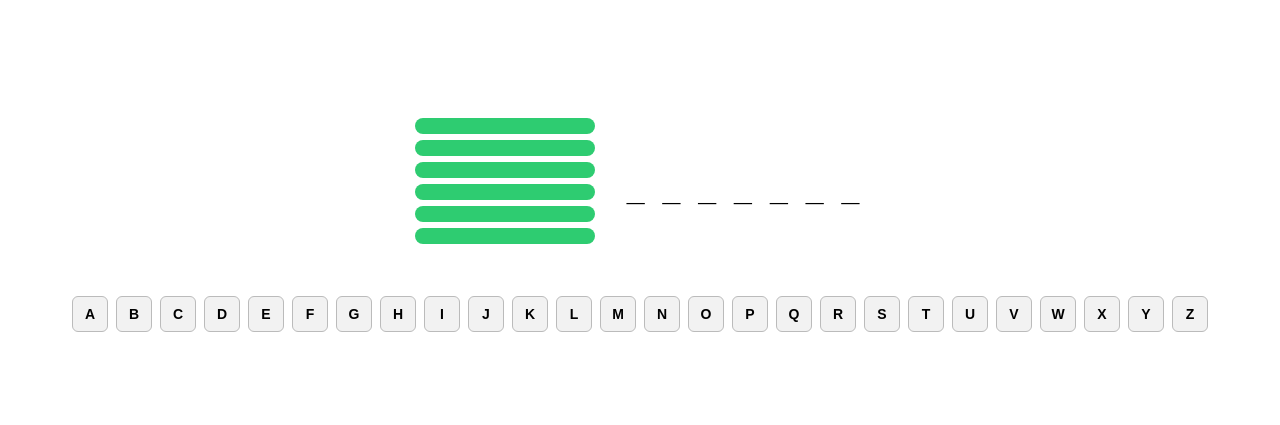
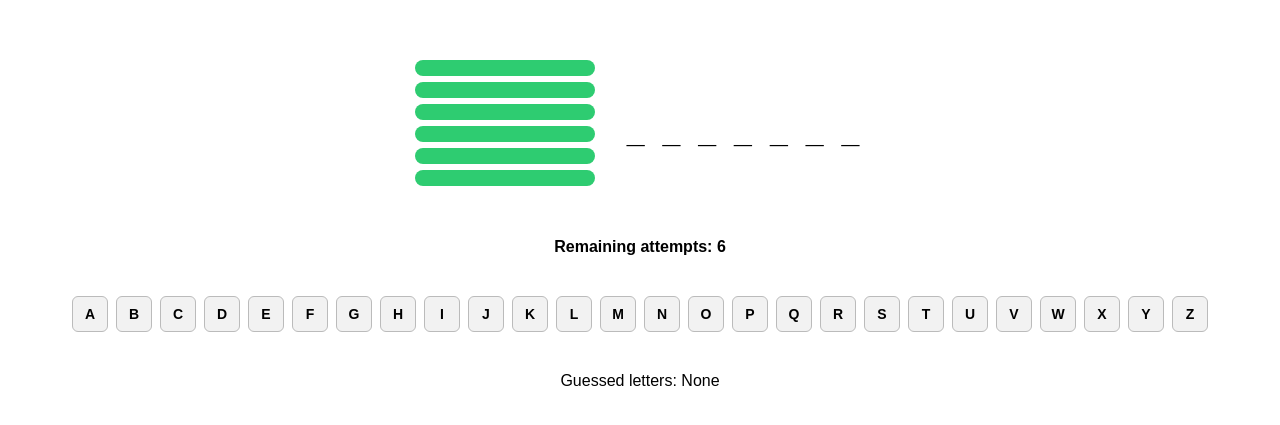
Before and after one commit to cnegru38/angular-hangman-game, an Angular app: page / in a window 1280 px wide. Shown: the part 181-606 px from the top of the page. Built offline with nearby package versions, Linux system fonts and the light colour scheme.

Commit message:
displays guessed letters + number of guesses left

```diff
--- a/src/app/hangman-game/hangman-game.css
+++ b/src/app/hangman-game/hangman-game.css
@@ -2,8 +2,8 @@
   min-height: 100vh;
   display: flex;
   flex-direction: column;
-  align-items: center;      /* center horizontally */
-  justify-content: center;  /* center vertically */
+  align-items: center;
+  justify-content: center;
   gap: 32px;
 }
 
@@ -13,3 +13,26 @@
   align-items: center;
   gap: 32px;
 }
+
+.attempts,
+.guessed {
+  font-family: Arial, Helvetica, sans-serif;
+  font-size: 16px;
+  margin: 4px 0;
+}
+
+.attempts {
+  color: #000;
+  font-weight: bold;
+  transition: color 0.3s ease;
+}
+
+/* warning */
+.attempts.warn {
+  color: #f39c12;
+}
+
+/* danger */
+.attempts.danger {
+  color: #e74c3c;
+}
--- a/src/app/hangman-game/hangman-game.html
+++ b/src/app/hangman-game/hangman-game.html
@@ -11,8 +11,20 @@
     </hangman-word>
   </div>
 
+  <p
+  class="attempts"
+  [class.warn]="isWarning"
+  [class.danger]="isDanger">
+  Remaining attempts: {{ guessesLeft }}
+  </p>
+
   <hangman-keyboard
     [guessedLetters]="guessedLetters"
     (letterGuessed)="onGuess($event)">
   </hangman-keyboard>
+
+  <p class="guessed">
+  Guessed letters: {{ guessedLettersList }}
+  </p>
+
 </section>
--- a/src/app/hangman-game/hangman-game.ts
+++ b/src/app/hangman-game/hangman-game.ts
@@ -36,4 +36,22 @@ export class HangmanGame {
       this.wrongGuesses++;
     }
   }
+
+  get isWarning(): boolean {
+  return this.guessesLeft <= 3 && this.guessesLeft > 1;
+  }
+
+get isDanger(): boolean {
+  return this.guessesLeft <= 1;
+  }
+
+  get remainingAttemptsText(): string {
+  return `Remaining attempts: ${this.guessesLeft}`;
+  }
+
+  get guessedLettersList(): string {
+  return this.guessedLetters.size
+    ? Array.from(this.guessedLetters).join(', ')
+    : 'None';
+  }
 }
```
